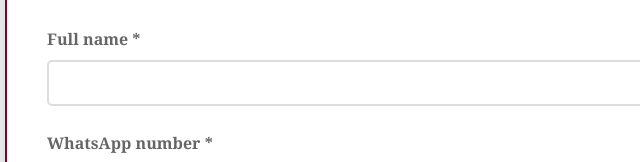
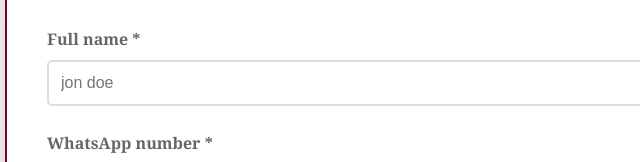
Before and after one commit to Emmanuel1858/jole-wedding-iv, a plain HTML site: page index.html in a window 1280 px wide. Shown: the part 2044-2206 px from the top of the page, 55-695 px from the left. Drawn offline with Linux system fonts and the light colour scheme.

Commit message:
pushing the placeholder

```diff
--- a/index.html
+++ b/index.html
@@ -377,7 +377,7 @@
             <form id="rsvpForm">
                 <div class="form-group">
                     <label for="fullName">Full name *</label>
-                    <input type="text" id="fullName" name="fullName" required>
+                    <input type="text" id="fullName" placeholder="jon doe" name="fullName" required>
                 </div>
 
                 <div class="form-group">
```
